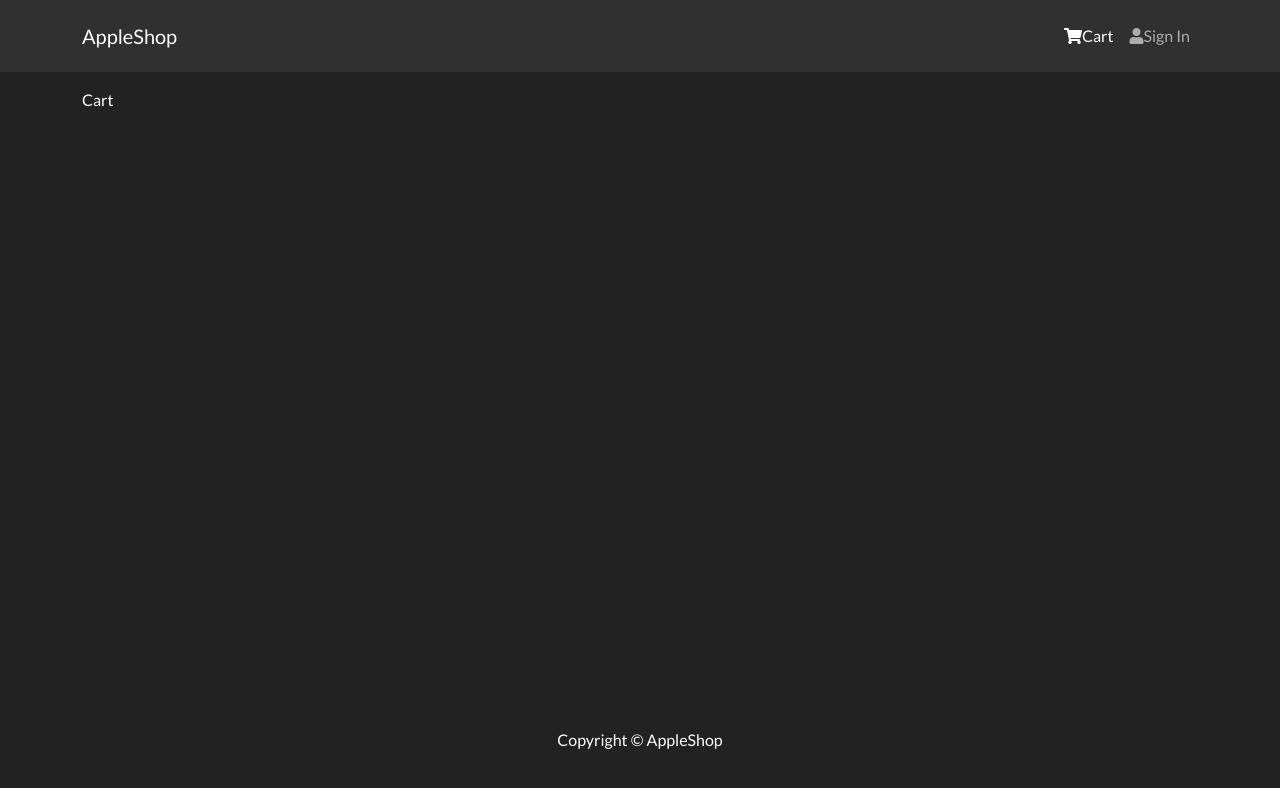
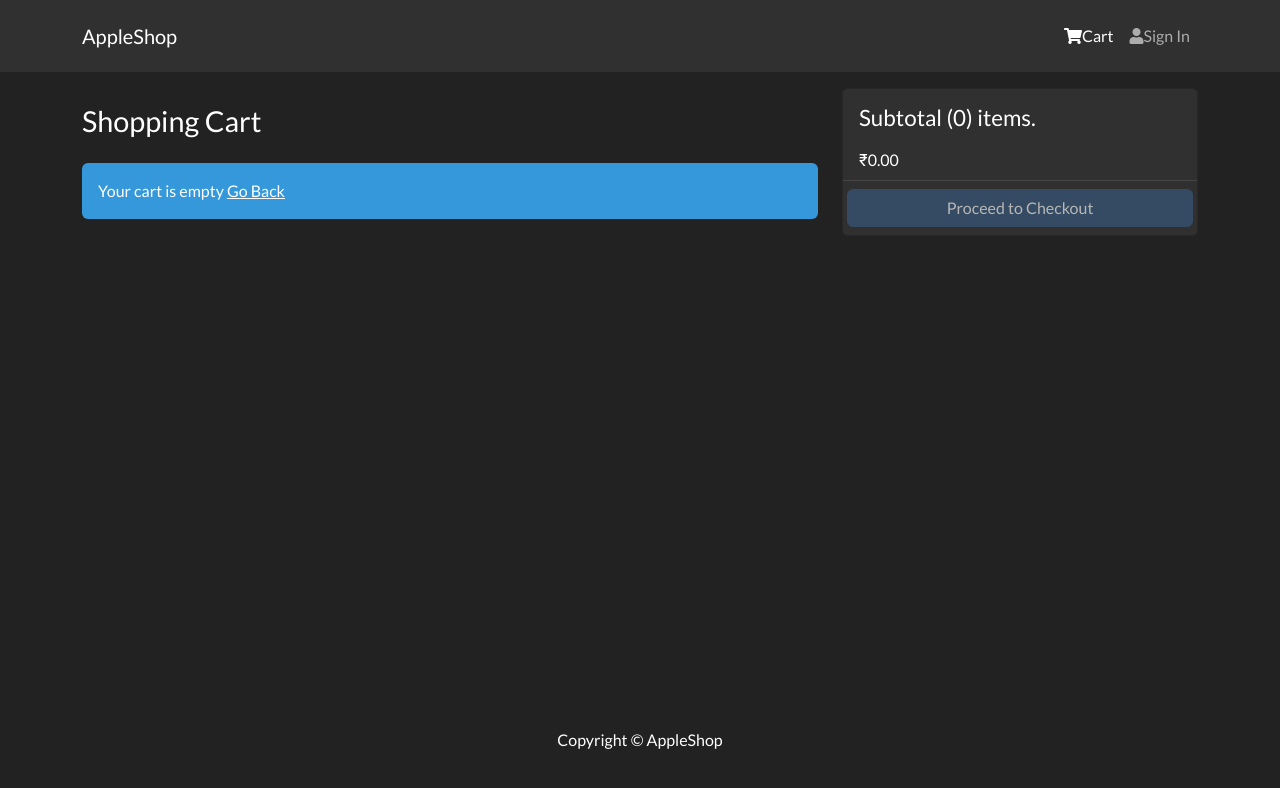
Before and after one commit to dineshraj100/Proshop, a React (Create React App) app in the folder frontend/: page /cart in a window 1280 px wide. Shown: the top 788 px of the page. Built offline with nearby package versions, Linux system fonts and the light colour scheme.

Commit message:
add to cart page created with functionality

```diff
--- a/frontend/src/index.css
+++ b/frontend/src/index.css
@@ -6,6 +6,15 @@ h3 {
   padding: 1rem 0;
 }
 
+h1 {
+  font-size: 1.8rem;
+  padding: 1rem 0;
+}
+
+h2 {
+  font-size: 1.4rem;
+  padding: 0.5rem 0;
+}
 .rating span {
   margin: 0.1rem;
 }
--- a/frontend/src/screens/CartScreen.js
+++ b/frontend/src/screens/CartScreen.js
@@ -1,7 +1,127 @@
-import React from 'react'
+import React, { useEffect } from 'react'
+import { Link, useLocation, useNavigate, useParams } from 'react-router-dom'
+import { useDispatch, useSelector } from 'react-redux'
+import {
+  Row,
+  Col,
+  ListGroup,
+  Image,
+  FormControl,
+  Button,
+  Card,
+} from 'react-bootstrap'
+import Message from '../components/Message'
+import { addToCart } from '../actions/cartActions'
 
 const CartScreen = () => {
-  return <div>Cart</div>
+  const params = useParams()
+  const location = useLocation()
+  const navigate = useNavigate()
+
+  const productId = params.id
+
+  const qty = location.search ? Number(location.search.split('=')[1]) : 1
+
+  const dispatch = useDispatch()
+
+  const cart = useSelector((state) => state.cart)
+  const { cartItems } = cart
+
+  useEffect(() => {
+    if (productId) {
+      dispatch(addToCart(productId, qty))
+    }
+  }, [dispatch, productId, qty])
+
+  const removeFromCartHandler = (id) => {
+    console.log('remove')
+  }
+  const checkoutHandler = () => {
+    navigate('/login?redirect=shipping')
+  }
+  return (
+    <Row>
+      <Col md={8}>
+        <h1>Shopping Cart</h1>
+        {cartItems.length === 0 ? (
+          <Message>
+            Your cart is empty <Link to='/'>Go Back</Link>
+          </Message>
+        ) : (
+          <ListGroup variant='flush'>
+            {cartItems.map((item) => (
+              <ListGroup.Item key={item.product}>
+                <Row>
+                  <Col md={2}>
+                    <Image src={item.image} alt={item.name} fluid rounded />
+                  </Col>
+                  <Col md={3}>
+                    <Link to={`/product/${item.product}`}>{item.name}</Link>
+                  </Col>
+                  <Col md={2}>₹{item.price}</Col>
+                  <Col md={2}>
+                    <FormControl
+                      as='select'
+                      className='form-select'
+                      value={item.qty}
+                      onChange={(e) =>
+                        dispatch(
+                          addToCart(item.product, Number(e.target.value))
+                        )
+                      }
+                    >
+                      {[...Array(item.countInStock).keys()].map((x) => (
+                        <option key={x + 1} value={x + 1}>
+                          {x + 1}
+                        </option>
+                      ))}
+                    </FormControl>
+                  </Col>
+                  <Col md={2}>
+                    <Button
+                      type='button'
+                      variant='danger'
+                      onClick={() => removeFromCartHandler(item.product)}
+                    >
+                      <i className='fas fa-trash'></i>
+                    </Button>
+                  </Col>
+                </Row>
+              </ListGroup.Item>
+            ))}
+          </ListGroup>
+        )}
+      </Col>
+      <Col md={4}>
+        <Card>
+          <ListGroup variant='flush'>
+            <ListGroup.Item>
+              <h2>
+                Subtotal ({cartItems.reduce((acc, item) => acc + item.qty, 0)})
+                items.
+              </h2>
+              ₹
+              {cartItems
+                .reduce((acc, item) => acc + item.qty * item.price, 0)
+                .toFixed(2)}
+            </ListGroup.Item>
+            <ListGroup.Item>
+              <Row>
+                <Button
+                  type='button'
+                  className='btn-block'
+                  disabled={cartItems.length === 0}
+                  onClick={checkoutHandler}
+                >
+                  Proceed to Checkout
+                </Button>
+              </Row>
+            </ListGroup.Item>
+          </ListGroup>
+        </Card>
+      </Col>
+    </Row>
+  )
 }
 
 export default CartScreen
--- a/frontend/src/screens/ProductScreen.js
+++ b/frontend/src/screens/ProductScreen.js
@@ -21,7 +21,7 @@ const ProductScreen = () => {
   const history = useNavigate()
   const dispatch = useDispatch()
 
-  const [qty, setQty] = useState(0)
+  const [qty, setQty] = useState(1)
 
   const productDetails = useSelector((state) => state.productDetails)
   const { loading, error, product } = productDetails
```
